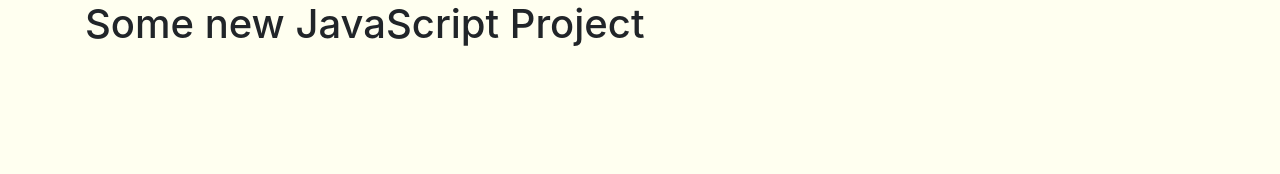
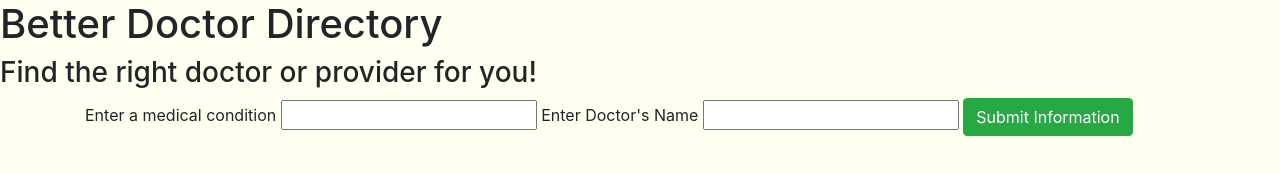
Before and after one commit to annieyshin/doctor_office_application, a website built with webpack: page src/index.html in a window 1280 px wide. Built offline with nearby package versions, Linux system fonts and the light colour scheme.

Commit message:
update index with user form and content

```diff
--- a/src/index.html
+++ b/src/index.html
@@ -1,11 +1,26 @@
 <!DOCTYPE html>
 <html>
 <head>
-  <title>Add Title Here</title>
+  <title>Doctor's Office</title>
 </head>
 <body>
+  <h1>Better Doctor Directory</h1>
+  <h3>Find the right doctor or provider for you!</h3>
   <div class="container">
-    <h1>Some new JavaScript Project</h1>
+    <h1 id="doctor_name_output"></h1>
+    <h2 id="gender"></h2>
+    <h2 id="status"></h2>
+    <form id="form-input" >
+      <label for="condition_input">Enter a medical condition</label>
+      <input id="condition_input" type="text" name="condition_input">
+      <label for="doctor_name_input">Enter Doctor's Name</label>
+      <input id="doctor_name_input" type="text" name="doctor_name_input">
+
+      <button id="btn_submit" type="submit" class="btn btn-success" name="button">Submit Information</button>
+    </form>
+    <div id="results">
+
+    </div>
   </div>
 </body>
 </html>
```
